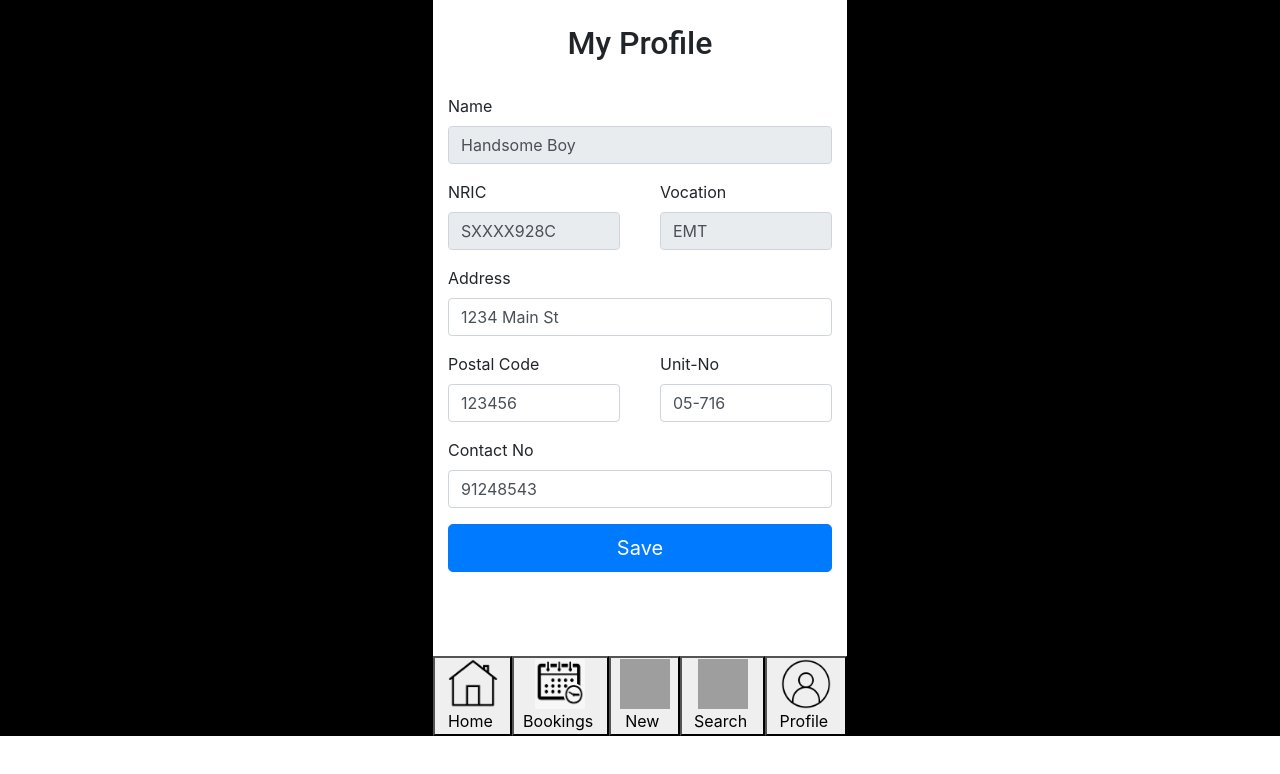
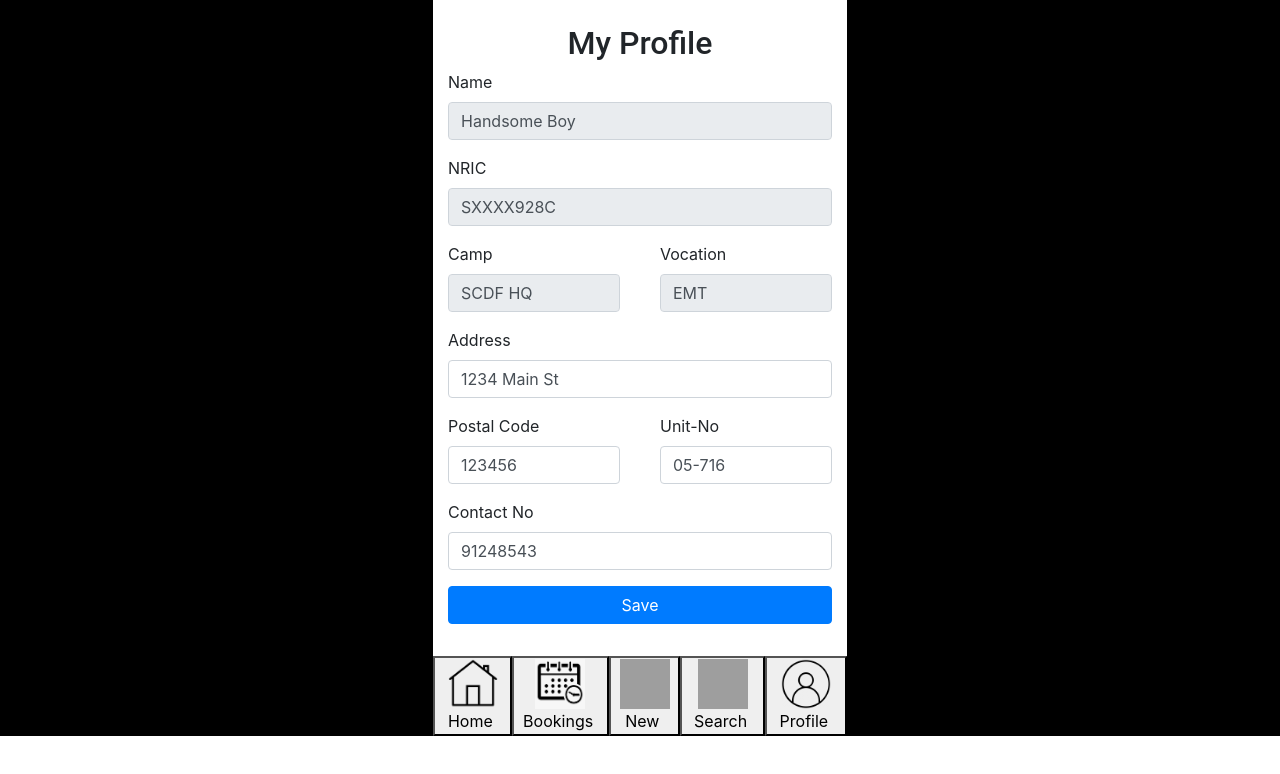
Before and after one commit to wj-tan/learn_react, a React (Create React App) app: page /MyProfile in a window 1280 px wide. Shown: the top 774 px of the page. Built offline with nearby package versions, Linux system fonts and the light colour scheme; grey boxes are pictures that could not be loaded.

Commit message:
Update MyProfile.js

```diff
--- a/src/components/MyProfile.js
+++ b/src/components/MyProfile.js
@@ -12,7 +12,6 @@ class MyProfile extends Component {
         return (<span>
             <br></br>
             <h2>My Profile</h2>
-            <br></br>
             <Form>
                 <Col>
                     <Form.Group controlId="formName">
@@ -21,11 +20,18 @@ class MyProfile extends Component {
                     </Form.Group>
                 </Col>
 
+                <Col>
+                        <Form.Group controlId="formNRIC">
+                            <Form.Label>NRIC</Form.Label>
+                            <Form.Control value="SXXXX928C" disabled/>
+                        </Form.Group>
+                </Col>
+
                 <Form.Row>
                     <Col>
-                        <Form.Group as={Col} controlId="formNRIC">
-                            <Form.Label>NRIC</Form.Label>
-                            <Form.Control value="SXXXX928C" disabled/>
+                        <Form.Group as={Col} controlId="formCamp">
+                            <Form.Label>Camp</Form.Label>
+                            <Form.Control value="SCDF HQ" disabled/>
                         </Form.Group>
                     </Col>
                     <Col>
@@ -66,7 +72,7 @@ class MyProfile extends Component {
                 </Col>
 
                 <Col>
-                    <Button variant="primary" size="lg" type="submit" block>
+                    <Button variant="primary" type="submit" block>
                         Save
                     </Button>
                 </Col>
```
